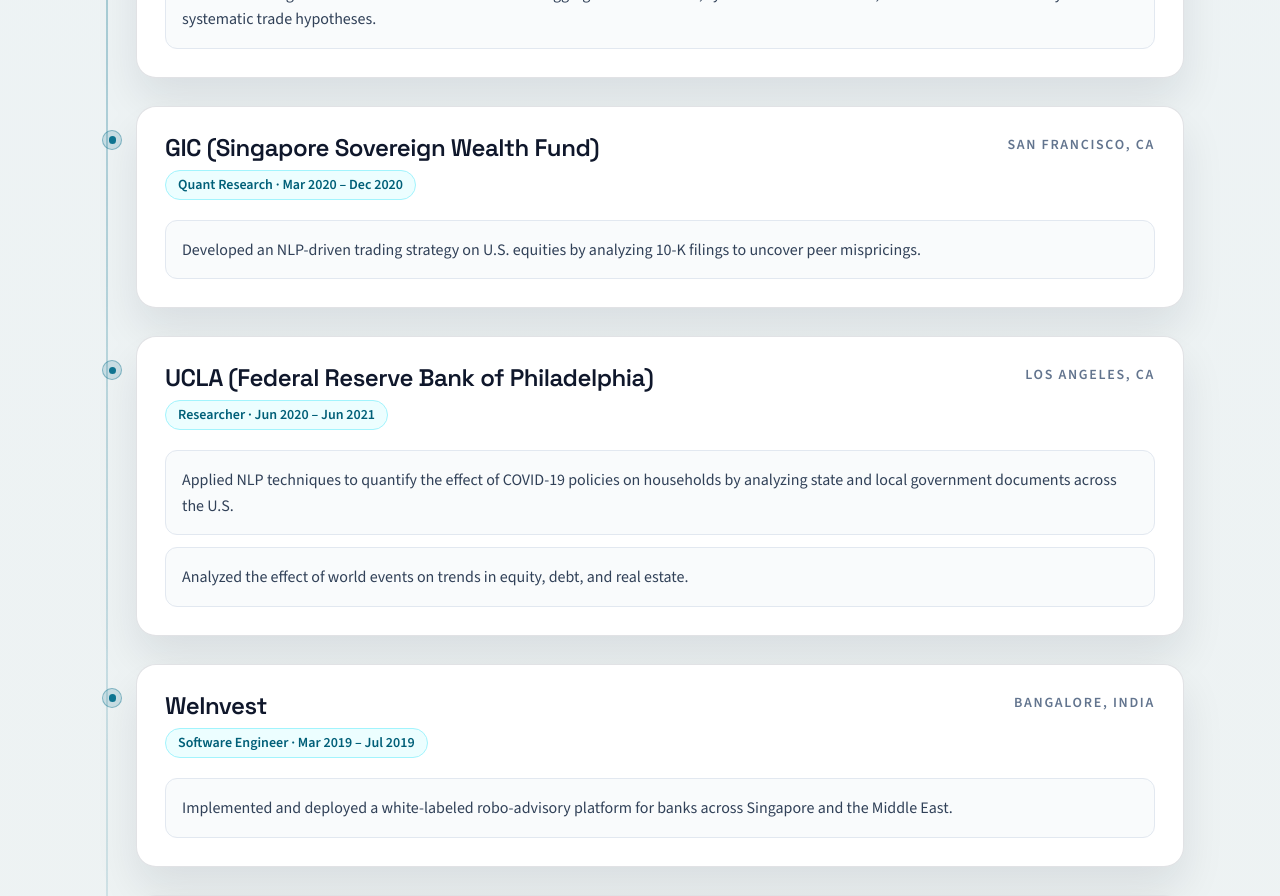
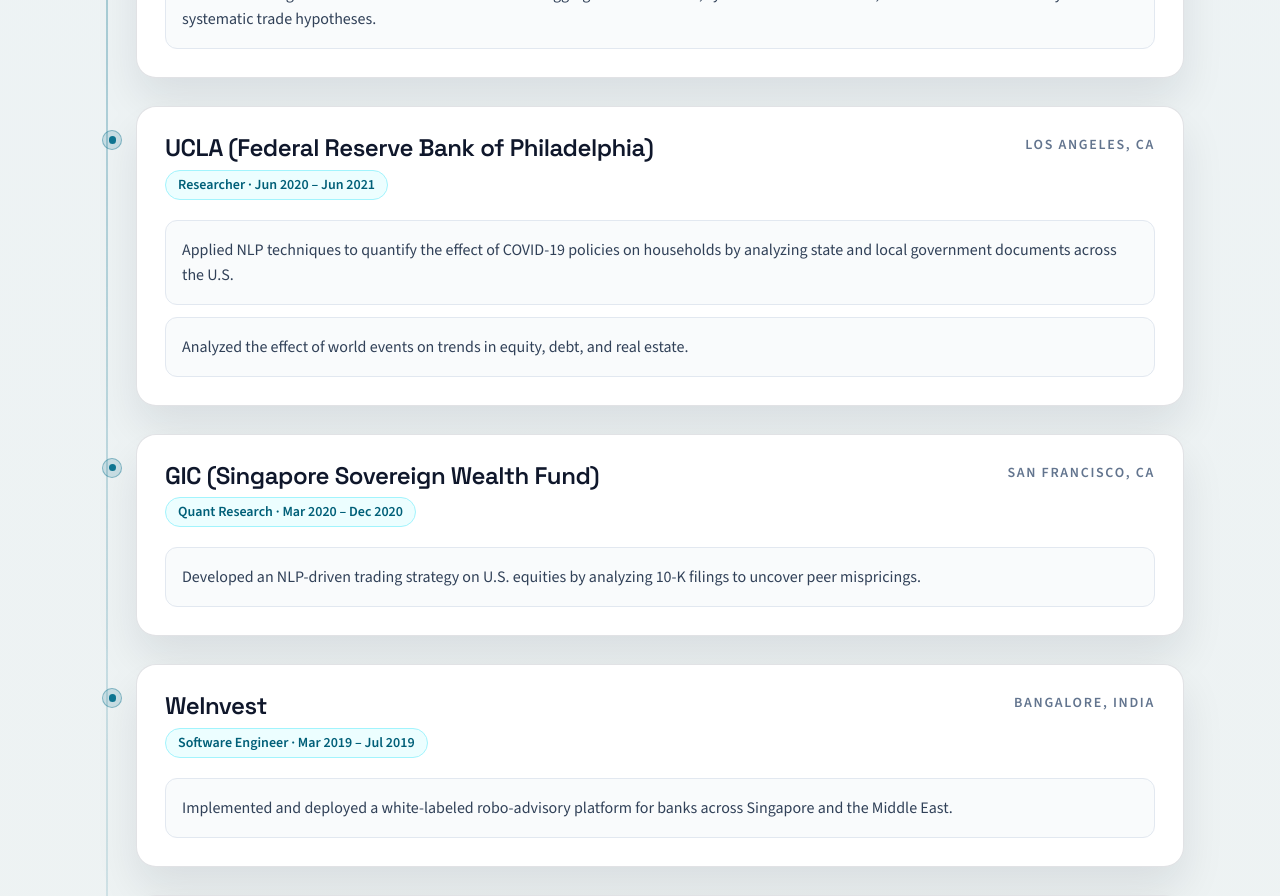
Before and after one commit to kartikagarwal777/portfolio-website, a Next.js app: page / in a window 1280 px wide. Shown: the part 2980-3876 px from the top of the page. Built offline with nearby package versions, Linux system fonts and the light colour scheme.

Commit message:
Match experience order to resume

```diff
--- a/src/components/Experience.tsx
+++ b/src/components/Experience.tsx
@@ -49,21 +49,6 @@
       ],
     },
     {
-      company: 'GIC (Singapore Sovereign Wealth Fund)',
-      location: 'San Francisco, CA',
-      positions: [
-        {
-          title: 'Quant Research',
-          period: 'Mar 2020 – Dec 2020',
-        },
-      ],
-      achievements: [
-        {
-          main: 'Developed an NLP-driven trading strategy on U.S. equities by analyzing 10-K filings to uncover peer mispricings.',
-        },
-      ],
-    },
-    {
       company: 'UCLA (Federal Reserve Bank of Philadelphia)',
       location: 'Los Angeles, CA',
       positions: [
@@ -78,6 +63,21 @@
         },
         {
           main: 'Analyzed the effect of world events on trends in equity, debt, and real estate.',
+        },
+      ],
+    },
+    {
+      company: 'GIC (Singapore Sovereign Wealth Fund)',
+      location: 'San Francisco, CA',
+      positions: [
+        {
+          title: 'Quant Research',
+          period: 'Mar 2020 – Dec 2020',
+        },
+      ],
+      achievements: [
+        {
+          main: 'Developed an NLP-driven trading strategy on U.S. equities by analyzing 10-K filings to uncover peer mispricings.',
         },
       ],
     },
```
